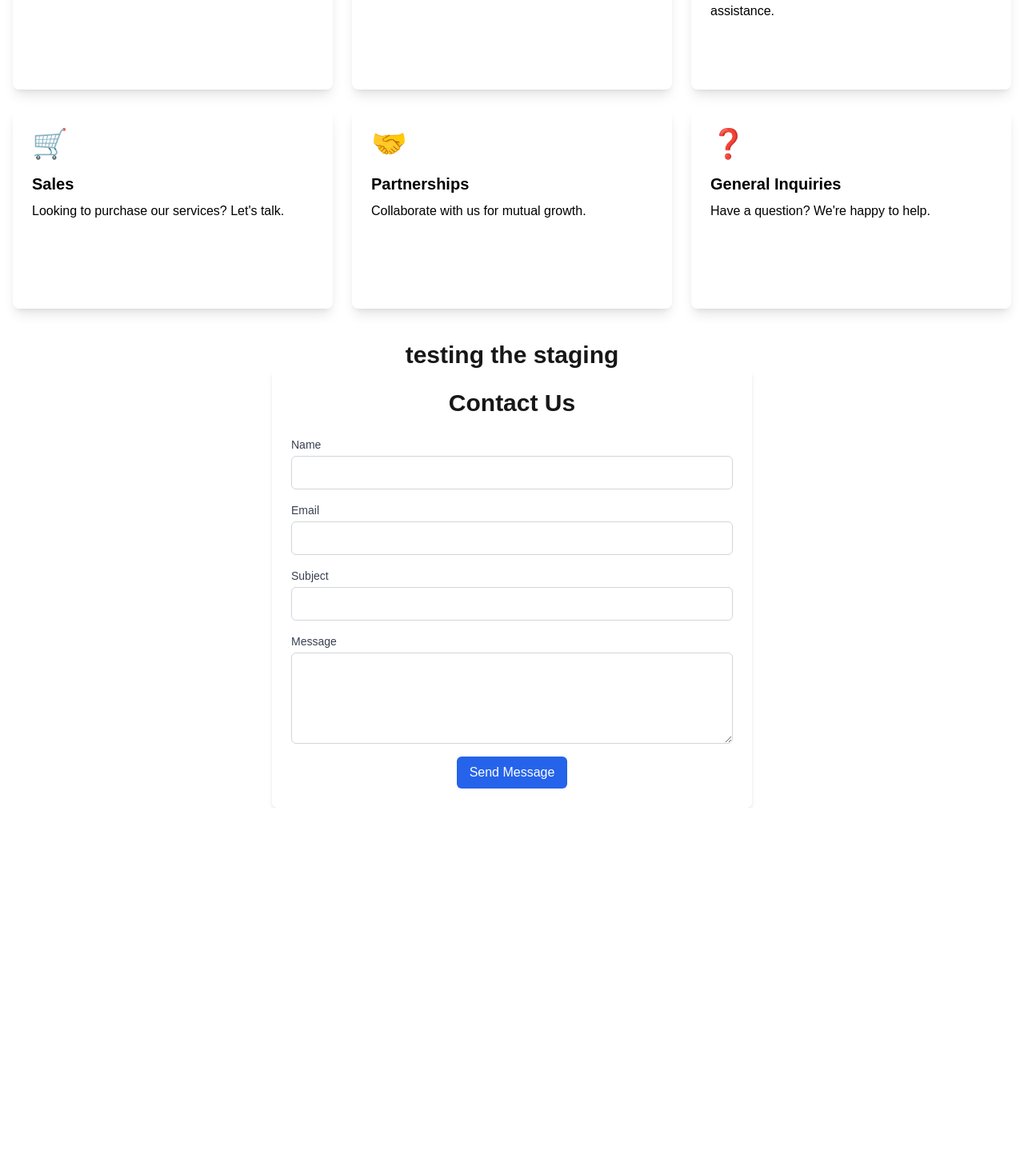
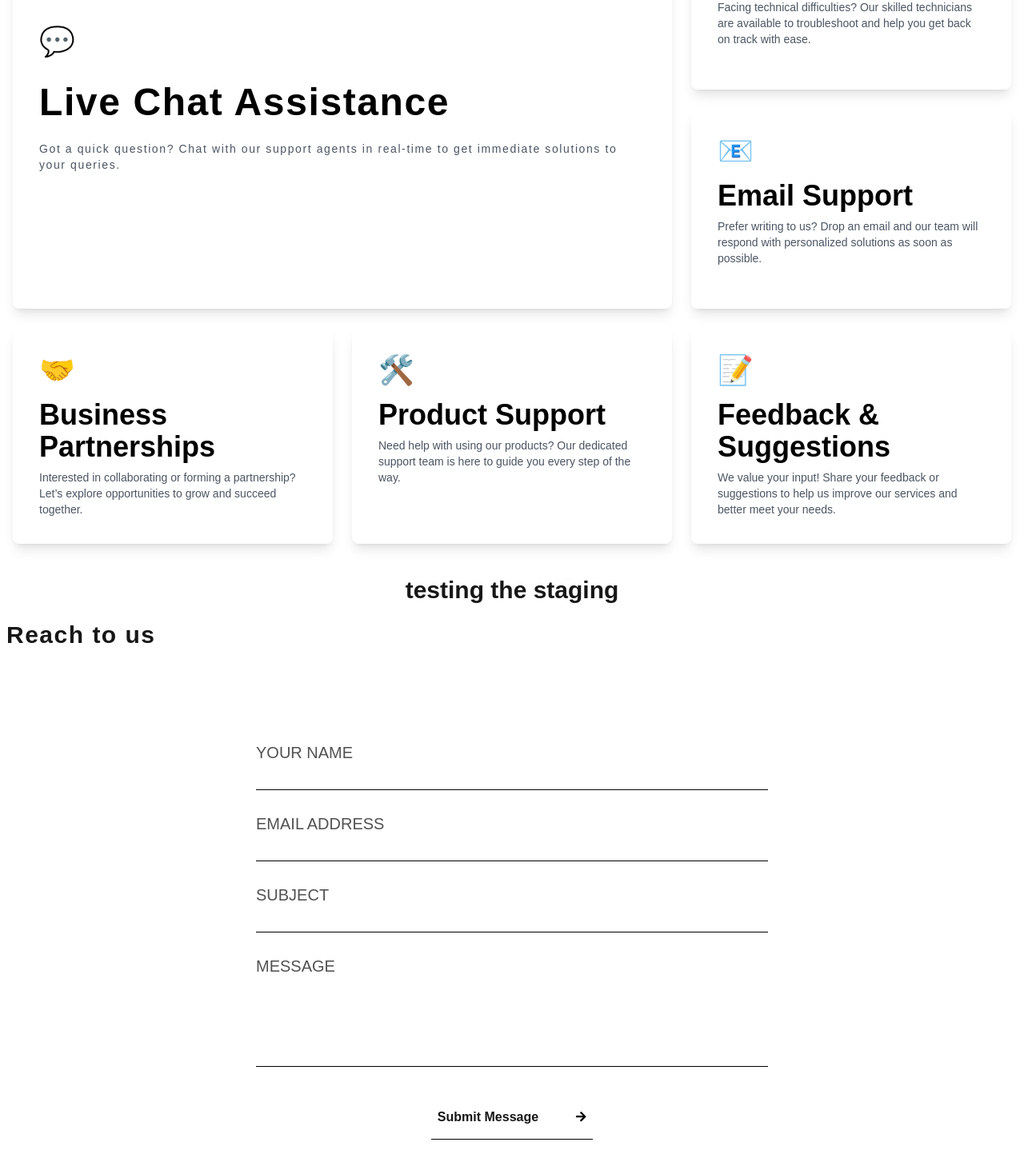
Before and after one commit to techunterhub/techunter, a Next.js app: page /contact in a window 1280 px wide. Shown: the part 702-2150 px from the top of the page at 80% size. Before the commit the page ends 1712 px from the top, so only its background shows below. Built offline with nearby package versions, Linux system fonts and the light colour scheme.

Commit message:
feat : contact us page design and api module done

```diff
--- a/app/(home)/page.tsx
+++ b/app/(home)/page.tsx
@@ -8,6 +8,12 @@ export default function Home() {
       <Link target="_blank" className="text-teal-800 text-4xl font-bold" href="https://discord.gg/QF4EvhWm">
         Discord
       </Link>
+      <div className="py-5">
+        <h2 className="text-2xl text-gray-950 font-bold">Also make sure to check our gpt  </h2>
+        <Link target="_blank" className="text-teal-800 text-4xl font-bold" href="https://gpt.techunterhub.com/">
+        techunter gpt
+      </Link>
+      </div>
      </div>
     </div>
   );
--- a/app/contact/page.tsx
+++ b/app/contact/page.tsx
@@ -1,7 +1,6 @@
 "use client";
-
 import { ContactCards } from "@/components/contact/Cards";
-import { Form } from "@/components/contact/Form";
+import Form from "@/components/contact/Form";
 
 interface CardData {
   title: string;
@@ -9,38 +8,39 @@ interface CardData {
   description: string;
 }
 
+
 export default function Contact() {
 
   const cardData: readonly CardData[] = [
     {
-      title: "Customer Support",
-      description: "We are here to help you with any issue.",
-      icon: "📞",
+      icon: "💬",
+      title: "Live Chat Assistance",
+      description: "Got a quick question? Chat with our support agents in real-time to get immediate solutions to your queries.",
     },
     {
+      icon: "💻",
       title: "Technical Support",
-      description: "Need technical assistance? We're on it.",
-      icon: "💻",
+      description: "Facing technical difficulties? Our skilled technicians are available to troubleshoot and help you get back on track with ease.",
     },
     {
-      title: "Billing Enquiries",
-      description: "Questions about your bill? Contact us for assistance.",
-      icon: "💳",
+      icon: "📧",
+      title: "Email Support",
+      description: "Prefer writing to us? Drop an email and our team will respond with personalized solutions as soon as possible.",
     },
     {
-      title: "Sales",
-      description: "Looking to purchase our services? Let's talk.",
-      icon: "🛒",
+      icon: "🤝",
+      title: "Business Partnerships",
+      description: "Interested in collaborating or forming a partnership? Let’s explore opportunities to grow and succeed together.",
     },
     {
-      title: "Partnerships",
-      description: "Collaborate with us for mutual growth.",
-      icon: "🤝",
+      icon: "🛠️",
+      title: "Product Support",
+      description: "Need help with using our products? Our dedicated support team is here to guide you every step of the way.",
     },
     {
-      title: "General Inquiries",
-      description: "Have a question? We're happy to help.",
-      icon: "❓",
+      icon: "📝",
+      title: "Feedback & Suggestions",
+      description: "We value your input! Share your feedback or suggestions to help us improve our services and better meet your needs.",
     },
   ];
 
--- /dev/null
+++ b/app/faq/style.css
@@ -0,0 +1,12 @@
+.transition-all {
+    transition: max-height 0.5s ease, padding 0.5s ease, width 0.5s ease,
+      opacity 0.7s ease;
+  }
+
+  .open {
+    max-height: auto;
+    height: 100%;
+    width: 100vw;
+    padding: 1rem;
+    opacity: 1;
+  }
--- a/app/globals.css
+++ b/app/globals.css
@@ -7,12 +7,6 @@
   --foreground: #171717;
 }
 
-@media (prefers-color-scheme: dark) {
-  :root {
-    --background: #0a0a0a;
-    --foreground: #ededed;
-  }
-}
 
 body {
   color: var(--foreground);
--- a/app/layout.tsx
+++ b/app/layout.tsx
@@ -15,7 +15,7 @@ const geistMono = localFont({
 });
 
 export const metadata: Metadata = {
-  title: "techunter hub",
+  title: "techunter | we are the techunter and we love to build things",
   description: "we are the techunter hub and we love to build things",
 };
 
--- a/components/Navbar.tsx
+++ b/components/Navbar.tsx
@@ -6,8 +6,8 @@ const Navbar = () => {
   return (
     <nav className="mb-4 w-full pt-4 text-black px-[10px]">
       <div className="flex items-center justify-between font-montserrat font-extralight">
-        <Link href="/" className="rounded-full border border-black bg-transparent px-3 py-1 text-center text-black">
-          Home
+        <Link href="/faq" className="rounded-full border border-black bg-transparent px-3 py-1 text-center text-black">
+          FAQs
         </Link>
 
         <Link href="/" className="font-montserrat uppercase text-base font-extrabold tracking-widest sm:text-2xl">
--- a/components/contact/Cards.tsx
+++ b/components/contact/Cards.tsx
@@ -1,24 +1,28 @@
 'use client';
 
 interface CardData {
-    title:string,
-    icon:string,
-    description:string
+  title: string;
+  icon: string;
+  description: string;
 }
 
-export function ContactCards({ cardData }:{cardData: readonly CardData[]}) {
+export function ContactCards({ cardData }: { cardData: readonly CardData[] }) {
   return (
     <>
       <div className="max-w-[1450px] mx-auto px-4">
-        <div className="grid grid-cols-1 md:grid-cols-2 lg:grid-cols-3 gap-6 py-10">
-          {cardData.map((card: CardData, index: number) => (
+        <div className="grid grid-cols-1 lg:grid-cols-3 gap-6 py-10">
+          {cardData.map((card, index) => (
             <div
               key={index}
-              className="bg-white text-black p-6 rounded-lg shadow-lg transform transition duration-300 hover:scale-105 min-h-[250px]"
+              className={`font-montserrat bg-white flex flex-col text-black p-8 rounded-lg shadow-lg border border-transparent transform transition duration-300 hover:border-gray-800 cursor-pointer
+          ${index === 0 ? 'lg:col-span-2 lg:row-span-2 lg:flex lg:flex-col lg:justify-center lg:gap-4 lg:tracking-widest row-span-2' : ''}
+          min-h-[250px]`}
             >
               <div className="text-4xl">{card.icon}</div>
-              <h2 className="text-xl font-bold mt-4">{card.title}</h2>
-              <p className="mt-2">{card.description}</p>
+              <h2 className={`text-4xl font-bold lg:font-black mt-4 ${index === 0 ? 'lg:text-5xl' : ''}`}>
+                {card.title}
+              </h2>
+              <p className="mt-2 font-medium text-sm text-gray-600">{card.description}</p>
             </div>
           ))}
         </div>
--- a/components/contact/Form.tsx
+++ b/components/contact/Form.tsx
@@ -1,6 +1,7 @@
-'use client';
-
+'use client'; // Form.tsx
 import { useState } from 'react';
+import { useForm } from 'react-hook-form';
+import { FaArrowRight } from 'react-icons/fa';
 
 interface FormData {
   name: string;
@@ -9,112 +10,116 @@ interface FormData {
   message: string;
 }
 
-export function Form() {
-  const [formData, setFormData] = useState<FormData>({
-    name: '',
-    email: '',
-    subject: '',
-    message: '',
-  });
+const Form = () => {
+  const { register, handleSubmit } = useForm<FormData>()
+  const onSubmit = async (formData: FormData ) => {
+    try {
+      const response = await fetch('/api/contact', {
+        method: 'POST',
+        headers: {
+          'Content-Type': 'application/json',
+        },
+        body: JSON.stringify(formData),
+      });
 
-
-  const handleInputChange = (e: React.ChangeEvent<HTMLInputElement | HTMLTextAreaElement>) => {
-    const { name, value } = e.target;
-    setFormData({
-      ...formData,
-      [name]: value,
-    });
+      if (!response.ok) {
+        const errorData = await response.json();
+        console.error('Error sending email:', errorData.message);
+      } else {
+        console.log('Email sent successfully!');
+        alert('Email sent successfully!'); // Optionally show success message
+      }
+    } catch (error) {
+      console.error('Error:', error);
+      alert('An error occurred while sending the email. Please try again.');
+    }
   };
 
-  const handleSubmit = async (e: React.FormEvent<HTMLFormElement>) => {
-    e.preventDefault();
+  const [hover, setHover] = useState(false);
 
-    await fetch('/api/send-mail', {
-      method: 'POST',
-      headers: {
-        'Content-Type': 'application/json',
-      },
-      body: JSON.stringify(formData),
-    });
+  return (
+    <div className="relative h-screen w-full px-2">
+      <h1 className="my-5 text-3xl font-black tracking-wider">Reach to us</h1>
+      <form
+        onSubmit={handleSubmit(onSubmit)}
+        className="flex w-full flex-col items-center justify-center gap-7 font-montserrat sm:absolute sm:left-1/2 sm:top-1/2 sm:w-1/2 sm:-translate-x-[50%] sm:-translate-y-[50%]"
 
-    // const data = await response.json();
-    // if (data.success) {
-    //   alert('Email sent successfully!');
-    //   setFormData({ name: '', email: '', subject: '', message: '' }); // Reset form
-    // } else {
-    //   alert('Failed to send email: ' + data.error);
-    // }
-  };
-  return (
-    <div className="max-w-[600px] mx-auto p-6 bg-white shadow-md rounded-md">
-      <h2 className="text-3xl font-semibold mb-6 text-center">Contact Us</h2>
-      <form onSubmit={handleSubmit}>
-        <div className="mb-4">
-          <label htmlFor="name" className="block text-sm font-medium text-gray-700">
-            Name
+      >
+        <div className="w-full">
+          <label className="text-sm font-normal text-neutral-600 md:text-xl" htmlFor="name">
+            YOUR NAME
           </label>
           <input
+            {...register('name')}
+            className="w-full border-b border-black py-1 text-base font-normal outline-none hover:border-b-2 focus:border-b-2"
             type="text"
             id="name"
             name="name"
-            value={formData.name}
-            onChange={handleInputChange}
-            className="mt-1 block w-full p-2 border border-gray-300 rounded-md"
+            autoComplete="off"
             required
           />
         </div>
-
-        <div className="mb-4">
-          <label htmlFor="email" className="block text-sm font-medium text-gray-700">
-            Email
+        <div className="w-full">
+          <label className="text-sm font-normal text-neutral-600 md:text-xl" htmlFor="email">
+            EMAIL ADDRESS
           </label>
           <input
+            {...register('email')}
+            className="w-full border-b border-black py-1 text-base font-normal outline-none hover:border-b-2 focus:border-b-2"
             type="email"
             id="email"
             name="email"
-            value={formData.email}
-            onChange={handleInputChange}
-            className="mt-1 block w-full p-2 border border-gray-300 rounded-md"
+            autoComplete="off"
             required
           />
         </div>
-
-        <div className="mb-4">
-          <label htmlFor="subject" className="block text-sm font-medium text-gray-700">
-            Subject
+        <div className="w-full">
+          <label className="text-sm font-normal text-neutral-600 md:text-xl" htmlFor="subject">
+            SUBJECT
           </label>
           <input
+            {...register('subject')}
+            className="w-full border-b border-black py-1 text-base font-normal outline-none hover:border-b-2 focus:border-b-2"
             type="text"
             id="subject"
             name="subject"
-            value={formData.subject}
-            onChange={handleInputChange}
-            className="mt-1 block w-full p-2 border border-gray-300 rounded-md"
+            autoComplete="off"
             required
           />
         </div>
-
-        <div className="mb-4">
-          <label htmlFor="message" className="block text-sm font-medium text-gray-700">
-            Message
+        <div className="w-full">
+          <label className="text-sm font-normal text-neutral-600 md:text-xl" htmlFor="message">
+            MESSAGE
           </label>
           <textarea
+            {...register('message')}
+            className="h-28 w-full resize-none border-b border-black py-1 text-base font-normal outline-none hover:border-b-2 focus:border-b-2"
             id="message"
             name="message"
-            value={formData.message}
-            onChange={handleInputChange}
-            rows={4}
-            className="mt-1 block w-full p-2 border border-gray-300 rounded-md"
+            autoComplete="off"
             required
-          />
+          ></textarea>
         </div>
-
-        <div className="text-center">
-          <button type="submit" className="bg-blue-600 text-white py-2 px-4 rounded-md hover:bg-blue-700 transition">
-            Send Message
-          </button>
-        </div>
+        <button
+          onMouseEnter={() => setHover(true)}
+          onMouseLeave={() => setHover(false)}
+          type="submit"
+          onSubmit={handleSubmit(onSubmit)}
+          className="flex h-14 w-fit flex-row items-center gap-4 border-b border-black px-2 py-3 text-base font-semibold outline-none hover:border-b-2"
+        >
+          Submit Message
+          <div className="relative flex h-full w-11 items-center overflow-hidden">
+            <span className={`absolute transition-all duration-500 ease-in-out ${hover ? 'right-0' : 'right-12'}`}>
+              <FaArrowRight size={'0.9em'} color="black" />
+            </span>
+            <span className={`absolute transition-all duration-500 ease-in-out ${hover ? '-right-12' : 'right-0'}`}>
+              <FaArrowRight size={'0.9em'} color="black" />
+            </span>
+          </div>
+        </button>
       </form>
     </div>
   );
-}
+};
+
+export default Form;
--- a/package.json
+++ b/package.json
@@ -7,7 +7,7 @@
     "build": "next build",
     "start": "next start",
     "lint": "next lint",
-     "build:stage": "next build && export NEXT_PUBLIC_APP_ENV=staging",
+    "build:stage": "next build && export NEXT_PUBLIC_APP_ENV=staging",
     "build:prod": "next build && export NEXT_PUBLIC_APP_ENV=production"
   },
   "dependencies": {
@@ -18,6 +18,8 @@
     "nodemailer": "^6.9.15",
     "react": "^18.3.1",
     "react-dom": "^18.3.1",
+    "react-hook-form": "^7.53.0",
+    "react-icons": "^5.3.0",
     "react-redux": "^9.1.2",
     "redux": "^5.0.1"
   },
@@ -26,6 +28,7 @@
     "@types/nodemailer": "^6.4.16",
     "@types/react": "^18",
     "@types/react-dom": "^18",
+    "@types/react-icons": "^2.2.7",
     "cross-env": "^7.0.3",
     "eslint": "^8",
     "eslint-config-next": "14.2.13",
```
Also changed, not shown: app/faq/page.tsx (added, +125 -0 lines), 1 other file (tests, documents, lock files or other folders).
